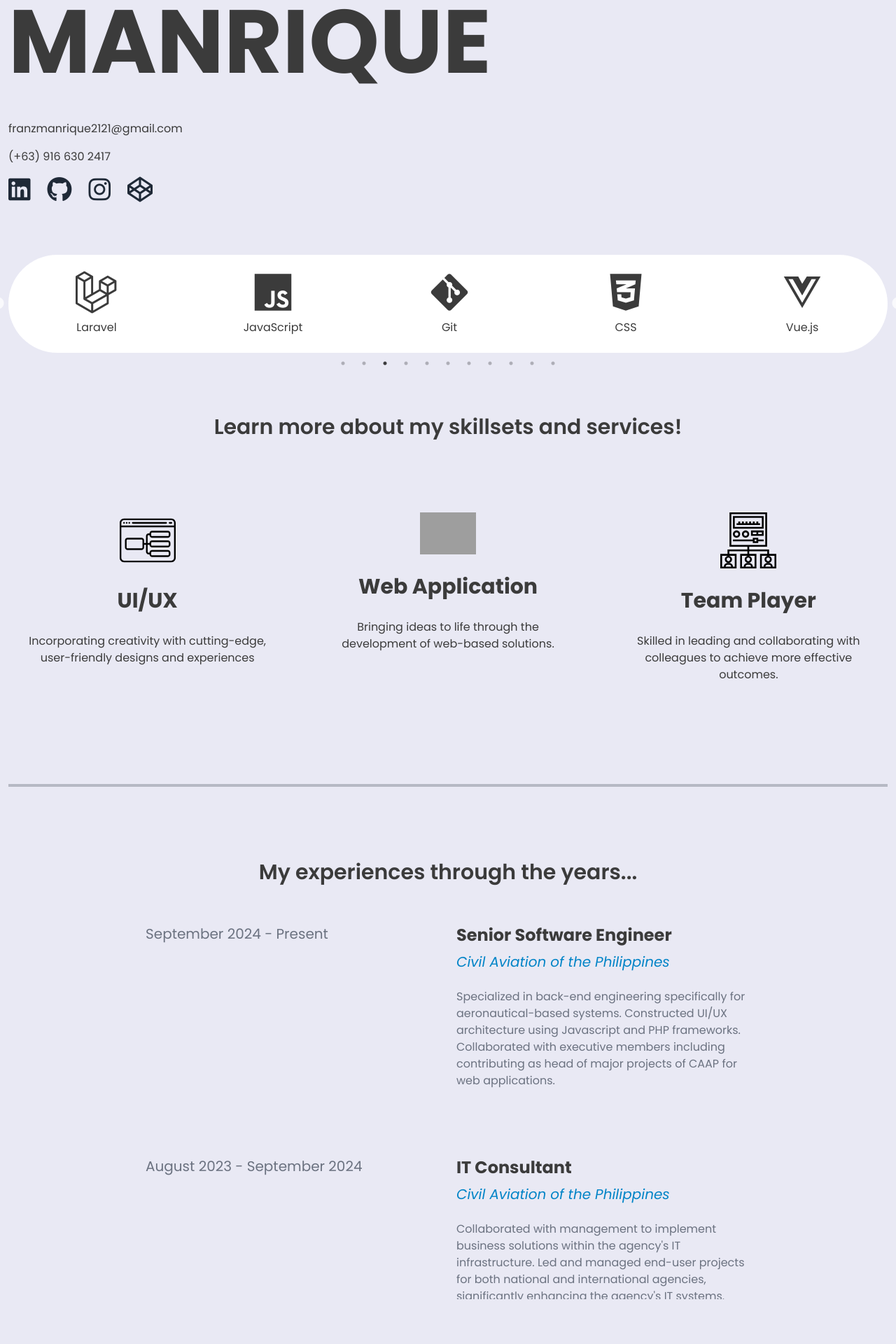
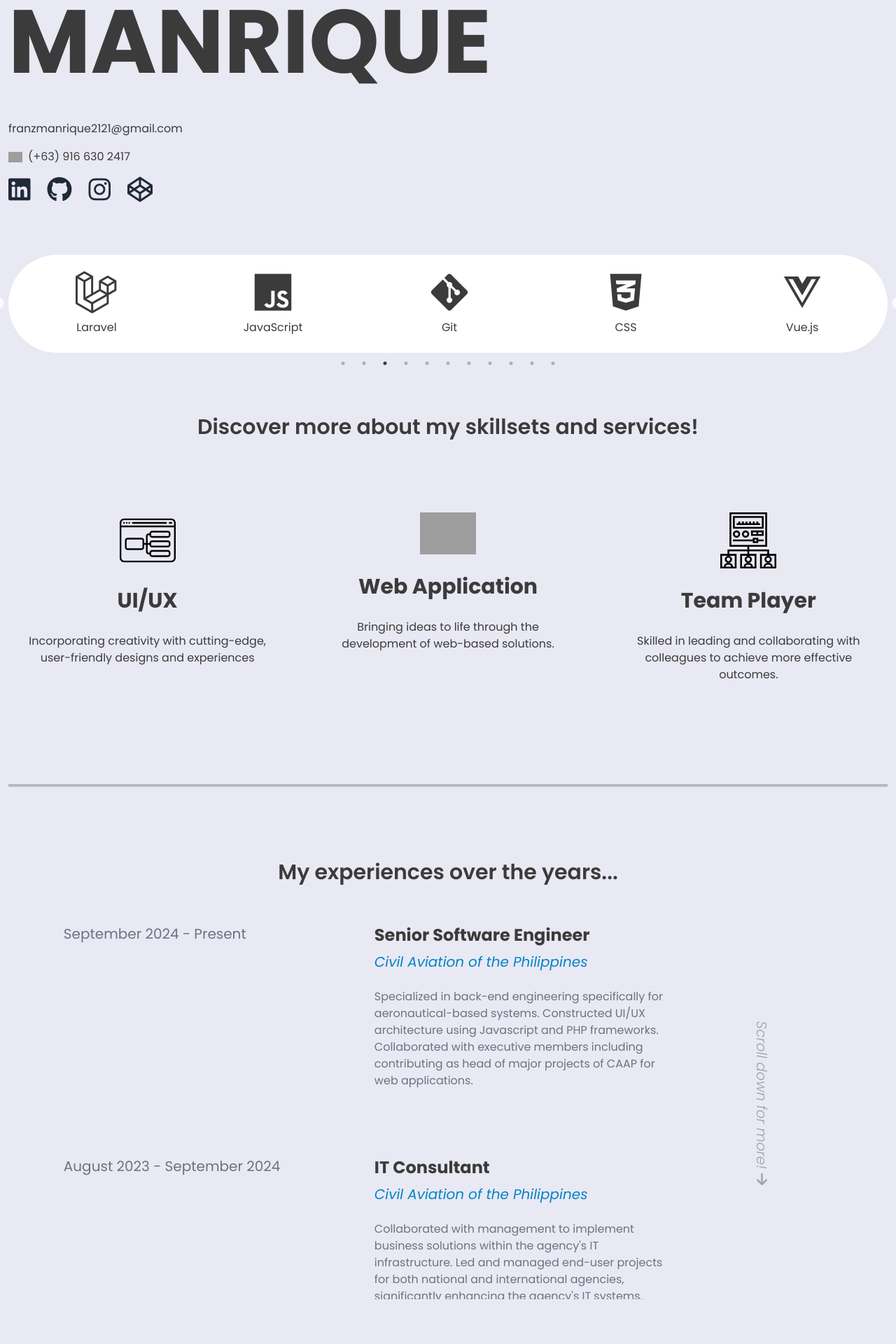
Before and after one commit to Ars3nicc/react-portfolio-new, a React (Create React App) app: page / in a window 1280 px wide. Shown: the part 220-2140 px from the top of the page at 70% size. Built offline with nearby package versions, Linux system fonts and the light colour scheme; grey boxes are pictures that could not be loaded.

Commit message:
improved interface layouts

```diff
--- a/package.json
+++ b/package.json
@@ -7,6 +7,7 @@
     "@testing-library/jest-dom": "^5.17.0",
     "@testing-library/react": "^13.4.0",
     "@testing-library/user-event": "^13.5.0",
+    "aos": "^2.3.4",
     "react": "^18.3.1",
     "react-dom": "^18.3.1",
     "react-scripts": "5.0.1",
--- a/public/index.html
+++ b/public/index.html
@@ -2,14 +2,14 @@
 <html lang="en">
   <head>
     <meta charset="utf-8" />
-    <link rel="icon" href="../src/assets/img/portfolio_logo.png" />
+    <link rel="icon" href="%PUBLIC_URL%/portfolio_logo.png" />
     <meta name="viewport" content="width=device-width, initial-scale=1" />
     <meta name="theme-color" content="#000000" />
     <meta
       name="description"
       content="Web site created using create-react-app"
     />
-    <link rel="apple-touch-icon" href="%PUBLIC_URL%/logo192.png" />
+    <link rel="apple-touch-icon" href="%PUBLIC_URL%/portfolio_logo.png" />
     <!--
       manifest.json provides metadata used when your web app is installed on a
       user's mobile device or desktop. See https://developers.google.com/web/fundamentals/web-app-manifest/
--- a/src/main/Footer/index.js
+++ b/src/main/Footer/index.js
@@ -5,7 +5,7 @@ export default function Footer() {
   return (
     <div>
       <footer className='text-center py-3'>
-        <p>&copy; <b>{currentYear}</b> Franz Manrique's Digital Portfolio | All rights reserved | Version 1.1</p>
+        <p>&copy; <b>{currentYear}</b> Franz Manrique | All rights reserved | Version 1.1</p>
       </footer>
     </div>
   )
--- a/src/main/Navbar/index.js
+++ b/src/main/Navbar/index.js
@@ -1,5 +1,5 @@
 import React from "react";
-
+import CV from "../../assets/documents/MANRIQUE_CV.pdf"
 export default function Navbar() {
   const scrollToSection = (id) => {
     const element = document.getElementById(id);
@@ -12,7 +12,7 @@ export default function Navbar() {
     <div className="sticky top-0 py-4 text-center flex justify-center gap-16 md:justify-between z-50">
       <a
         className=""
-        href="/documents/MANRIQUE_CV.pdf"
+        href={CV}
         target="_blank"
         rel="noopener noreferrer"
       >
--- a/src/main/Resume/AboutMe/index.js
+++ b/src/main/Resume/AboutMe/index.js
@@ -2,11 +2,21 @@ import React from "react";
 import "./index.css";
 
 function AboutMe() {
-
   return (
     <div className="flex flex-col">
-      <p className="mt-5">franzmanrique2121@gmail.com</p>
-      <p className="mt-3">(+63) 916 630 2417</p>
+      <p className="mt-5 hover:font-semibold hover:text-sky-700 transition ease-in">
+        <a href="mailto:franzmanrique2121@gmail.com">
+          franzmanrique2121@gmail.com
+        </a>
+      </p>
+      <p className="mt-3 flex items-center">
+        <img
+          src="https://upload.wikimedia.org/wikipedia/commons/9/99/Flag_of_the_Philippines.svg"
+          alt="Philippine Flag"
+          style={{ width: "20px", marginRight: "8px" }}
+        />
+        (+63) 916 630 2417
+      </p>
       <div className="mt-3 flex space-x-6">
         <a
           href="https://www.linkedin.com/in/franz-ronin-manrique-4b7612242/"
--- a/src/main/Resume/Experience/index.js
+++ b/src/main/Resume/Experience/index.js
@@ -4,12 +4,15 @@ function Experience() {
   return (
     <div>
       <h1 className="py-8 font-semibold text-2xl md:text-3xl text-center">
-        My experiences through the years...
+        My experiences over the years...
       </h1>
-      <div className="flex flex-col items-center">
+      <div className="flex flex-col md:flex-row items-center justify-center">
+        <section className="flex flex-col items-center">
           <div className="overflow-y-auto h-[70vh] w-full max-w-4xl">
             <section className="py-6 px-3 grid grid-cols-1 md:grid-cols-2 gap-4 w-full">
-            <h2 className="text-xl text-gray-500">September 2024 - Present</h2>
+              <h2 className="text-xl text-gray-500">
+                September 2024 - Present
+              </h2>
               <div className="flex flex-col ">
                 <h1 className="text-2xl pb-2 font-bold">
                   Senior Software Engineer
@@ -19,10 +22,10 @@ function Experience() {
                 </h3>
                 <article className="text-gray-500">
                   Specialized in back-end engineering specifically for
-                aeronautical-based systems. Constructed UI/UX architecture using
-                Javascript and PHP frameworks. Collaborated with executive
-                members including contributing as head of major projects of CAAP
-                for web applications.
+                  aeronautical-based systems. Constructed UI/UX architecture
+                  using Javascript and PHP frameworks. Collaborated with
+                  executive members including contributing as head of major
+                  projects of CAAP for web applications.
                 </article>
               </div>
             </section>
@@ -37,9 +40,9 @@ function Experience() {
                 </h3>
                 <article className="text-gray-500">
                   Collaborated with management to implement business solutions
-                within the agency's IT infrastructure. Led and managed end-user
-                projects for both national and international agencies,
-                significantly enhancing the agency's IT systems.
+                  within the agency's IT infrastructure. Led and managed
+                  end-user projects for both national and international
+                  agencies, significantly enhancing the agency's IT systems.
                 </article>
               </div>
             </section>
@@ -56,13 +59,15 @@ function Experience() {
                   Enhanced system efficiency and functionality by developing and
                   integrating robust Python-based solutions and maintaining
                   backend systems with PHP and Python. Contributed to
-                user-friendly interfaces using HTML, CSS, and JavaScript, while
-                collaborating with the UX team for seamless design.
+                  user-friendly interfaces using HTML, CSS, and JavaScript,
+                  while collaborating with the UX team for seamless design.
                 </article>
               </div>
             </section>
             <section className="py-6 px-3 mt-5 grid grid-cols-1 md:grid-cols-2 gap-4 w-full">
-            <h2 className="text-xl text-gray-500">June 2022 - January 2023</h2>
+              <h2 className="text-xl text-gray-500">
+                June 2022 - January 2023
+              </h2>
               <div className="flex flex-col">
                 <h1 className="text-2xl pb-2 font-bold">
                   Junior Operations Manager
@@ -73,13 +78,17 @@ function Experience() {
                 <article className="text-gray-500">
                   Utilized data analytics to identify and rectify operational
                   inefficiencies, improving workflow. Developed and maintained
-                databases for accurate and timely data collection and reporting.
-                Assisted in creating insightful reports and presentations for
-                management, supporting decision-making. .
+                  databases for accurate and timely data collection and
+                  reporting. Assisted in creating insightful reports and
+                  presentations for management, supporting decision-making. .
                 </article>
               </div>
             </section>
           </div>
+        </section>
+        <section className="hidden md:block rotate-90 text-xl italic text-gray-400 font-light">
+          Scroll down for more! <i className="fas fa-arrow-right"></i>
+        </section>
       </div>
     </div>
   );
--- a/src/main/Resume/Skills/index.js
+++ b/src/main/Resume/Skills/index.js
@@ -7,7 +7,7 @@ function Skills() {
   return (
     <div>
       <h1 className="py-8 font-semibold text-2xl md:text-3xl text-center">
-        Learn more about my skillsets and services!
+        Discover more about my skillsets and services!
       </h1>
       <section className="py-5 grid grid-cols-1 md:grid-cols-3 gap-8">
         <div className="group flex flex-col items-center transition-transform transform hover:scale-105 hover:bg-white hover:rounded-lg p-4 ease-in-out duration-300 hover:shadow-lg">
@@ -32,7 +32,9 @@ function Skills() {
         </div>
         <div className="group flex flex-col items-center transition-transform transform hover:scale-105 hover:bg-white hover:rounded-lg p-4 ease-in-out duration-300 hover:shadow-lg">
           <img src={managementImage} alt="Team Player" className="w-20" />
-          <h2 className="text-center font-bold py-7 text-3xl group-hover:text-red-600">Team Player</h2>
+          <h2 className="text-center font-bold py-7 text-3xl group-hover:text-red-600">
+            Team Player
+          </h2>
           <p className="text-center">
             Skilled in leading and collaborating with colleagues to achieve more
             effective outcomes.
--- a/src/main/Resume/index.js
+++ b/src/main/Resume/index.js
@@ -1,31 +1,35 @@
-import React, { useRef } from "react";
-import "./index.css";
-import AboutMe from "./AboutMe/index";
+import React, { useEffect } from "react";
+import AOS from "aos";
+import "aos/dist/aos.css";
+
+import AboutMe from "./AboutMe";
 import Tools from "./Tools";
 import Skills from "./Skills";
 import Experience from "./Experience";
 import Projects from "./Projects";
 
 function Resume() {
-
+  useEffect(() => {
+    AOS.init({ duration: 400 });
+  }, []);
 
   return (
     <div className="Resume">
-      <div id="">
+      <div id="" data-aos="fade-up">
         <AboutMe />
       </div>
-      <div className="py-2">
+      <div className="py-2" data-aos="fade-up">
         <Tools />
       </div>
-      <div className="py-5" id="services">
+      <div className="py-5" id="services" data-aos="fade-up">
         <Skills />
       </div>
       <hr className="border-4 border-gray-800 my-4" />
-      <div className="py-5" id="experiences">
+      <div className="py-5" id="experiences" data-aos="fade-up">
         <Experience />
       </div>
       <hr className="border-4 border-gray-800 my-4" />
-      <div className="py-5" id="projects">
+      <div className="py-5" id="projects" data-aos="fade-up">
         <Projects />
       </div>
     </div>
```
Also changed, not shown: src/main/Resume/Projects/index.js (+4 -4 lines), public/portfolio_logo.png (renamed from src/assets/img/portfolio_logo.png), 1 other file (tests, documents, lock files or other folders). Lines whose indentation alone changed are shown as unchanged.
